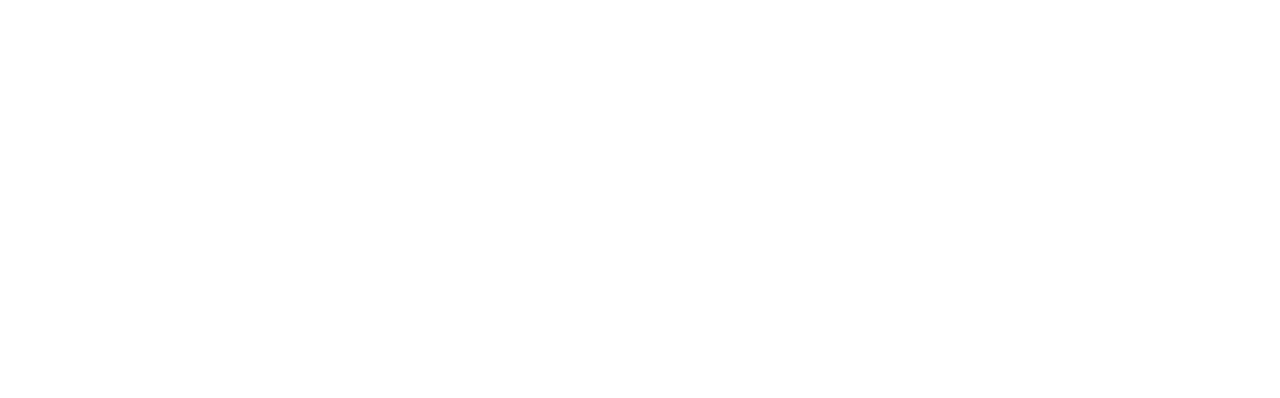
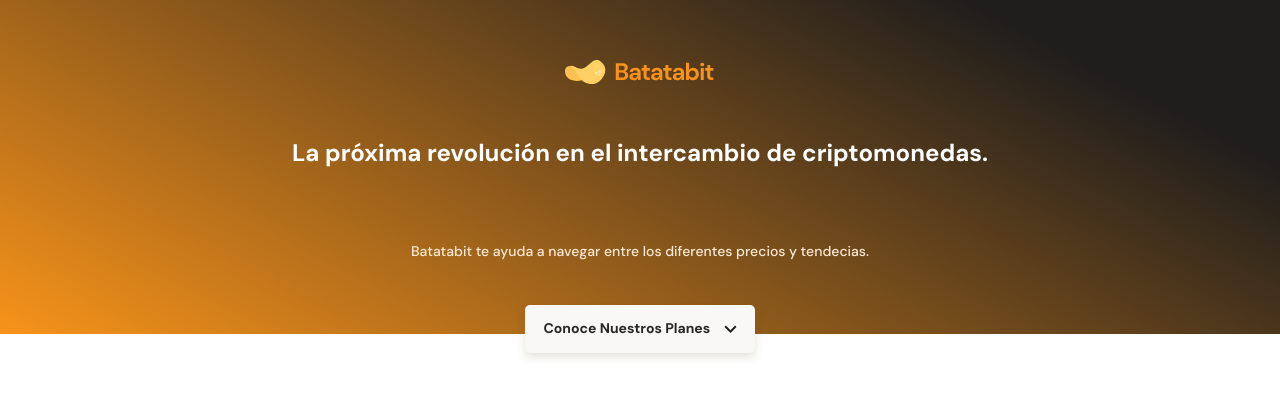
Before and after one commit to HarveyPhd/Bata-Bit, a plain HTML site: page index.html in a window 1280 px wide. Drawn offline with Linux system fonts and the light colour scheme.

Commit message:
This is the header finished

```diff
--- a/index.html
+++ b/index.html
@@ -13,7 +13,19 @@
 </head>
 <body>
   <header>
-
+    <img src="./assets/img/logo-and-name.svg" alt="">
+    <div class="header__title-container">
+      <h1>
+        La próxima revolución en el intercambio de criptomonedas.
+      </h1>
+      <p>
+        Batatabit te ayuda a navegar entre los diferentes precios y tendecias.
+      </p>
+      <a href="" class="header__button">
+        Conoce Nuestros Planes
+        <span></span>
+      </a>
+    </div>
   </header>
   <main>
     <section></section>
--- a/main.css
+++ b/main.css
@@ -22,3 +22,81 @@ html {
   font-size: 62.5%;
   font-family: 'DM Sans', sans-serif;
 }
+
+header {
+  background-color: red;
+
+  position: relative;
+  display: flex;
+  flex-direction: column;
+  align-items: center;
+  justify-content: center;
+  width: 100%;
+  min-width: 320px;
+  height: 334px;
+  text-align: center;
+  background: linear-gradient(207.8deg, #201E1C 16.69%, #F7931A 100%);
+}
+
+header img {
+  width: 150px;
+  height: 24px;
+  margin-top: 60px;
+}
+
+.header__title-container {
+  width: 90%;
+  min-width: 288px;
+  max-width: 900px;
+  height: 218px;
+  margin-top: 40px;
+  text-align: center;
+}
+
+.header__title-container h1 {
+  height: 78px;
+  font-family: var(--primary-font);
+  font-size: 2.4rem;
+  font-weight: 700;
+  line-height: 2.6rem;
+  color: var(--just-white);
+}
+
+.header__title-container p {
+  margin: 2.4rem  0;
+  height: 36px;
+  font-family: var(--primary-font);
+  font-size: 1.4rem;
+  font-weight: 500;
+  line-height: 1.8rem;
+  color: var(--soft-orange);
+}
+
+.header__button {
+  background-color: var(--off-white);
+  position: absolute;
+  left: calc(50% - 115px);
+  top: 270px;
+  display: block;
+  padding: 15px;
+  width: 230px;
+  height: 48px;
+  margin-top: 35px;
+  box-shadow: 0px 4px 8px rgba(89, 73, 30, 0.16);
+  border: none;
+  border-radius: 5px;
+  font-size: 1.4rem;
+  font-weight: 700;
+  text-decoration: none;
+  color: var(--black)
+}
+
+.header__button span {
+  display: inline-block;
+  width: 13px;
+  height: 8px;
+  margin-left: 10px;
+  background-image: url('./assets/icons/mdi_keyboard_arrow_down.svg');
+  background-position: center;
+  background-repeat: no-repeat;
+}
```
Also changed, not shown: assets/icons/mdi_keyboard_arrow_down (1).svg (deleted).
